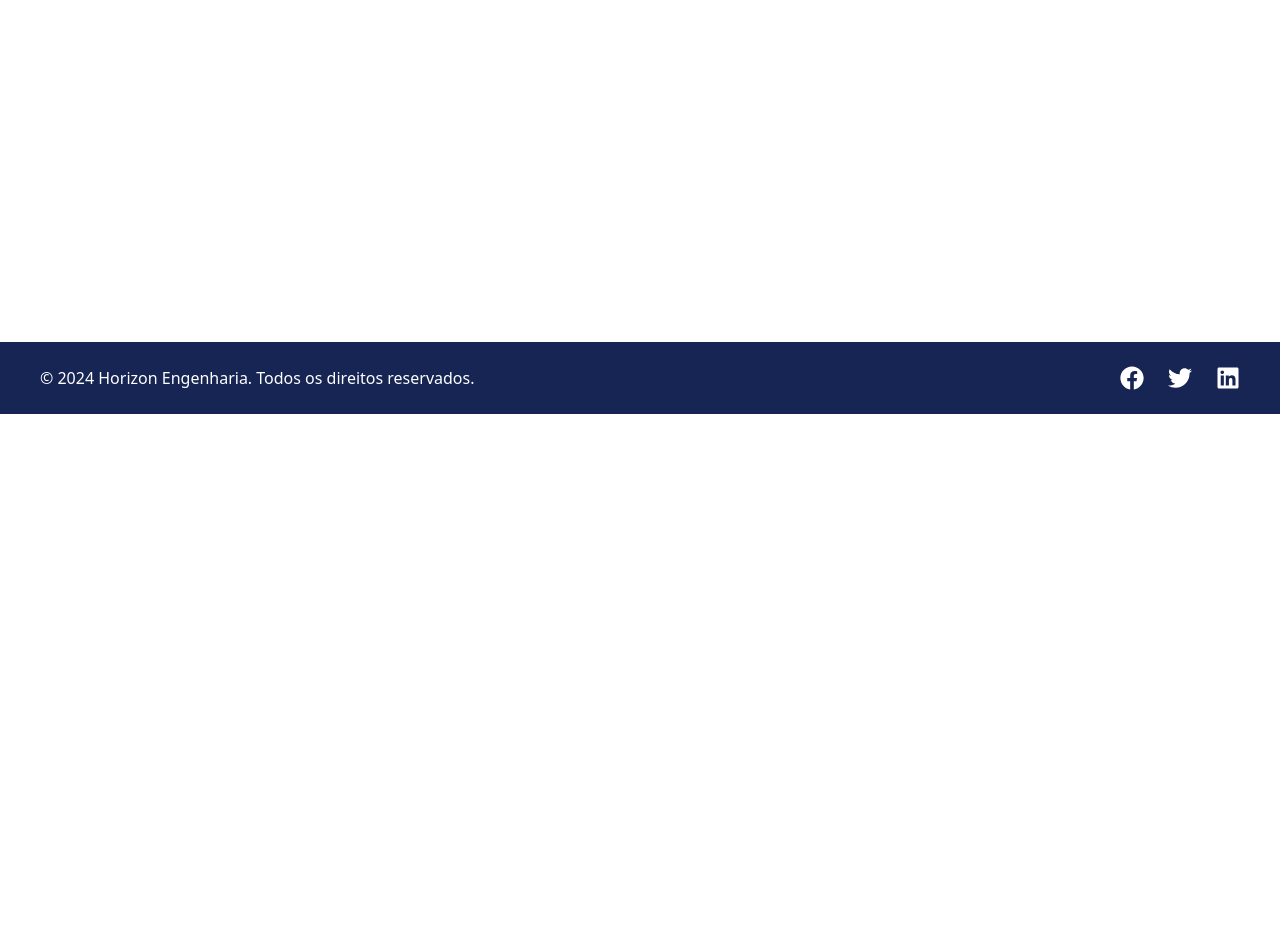
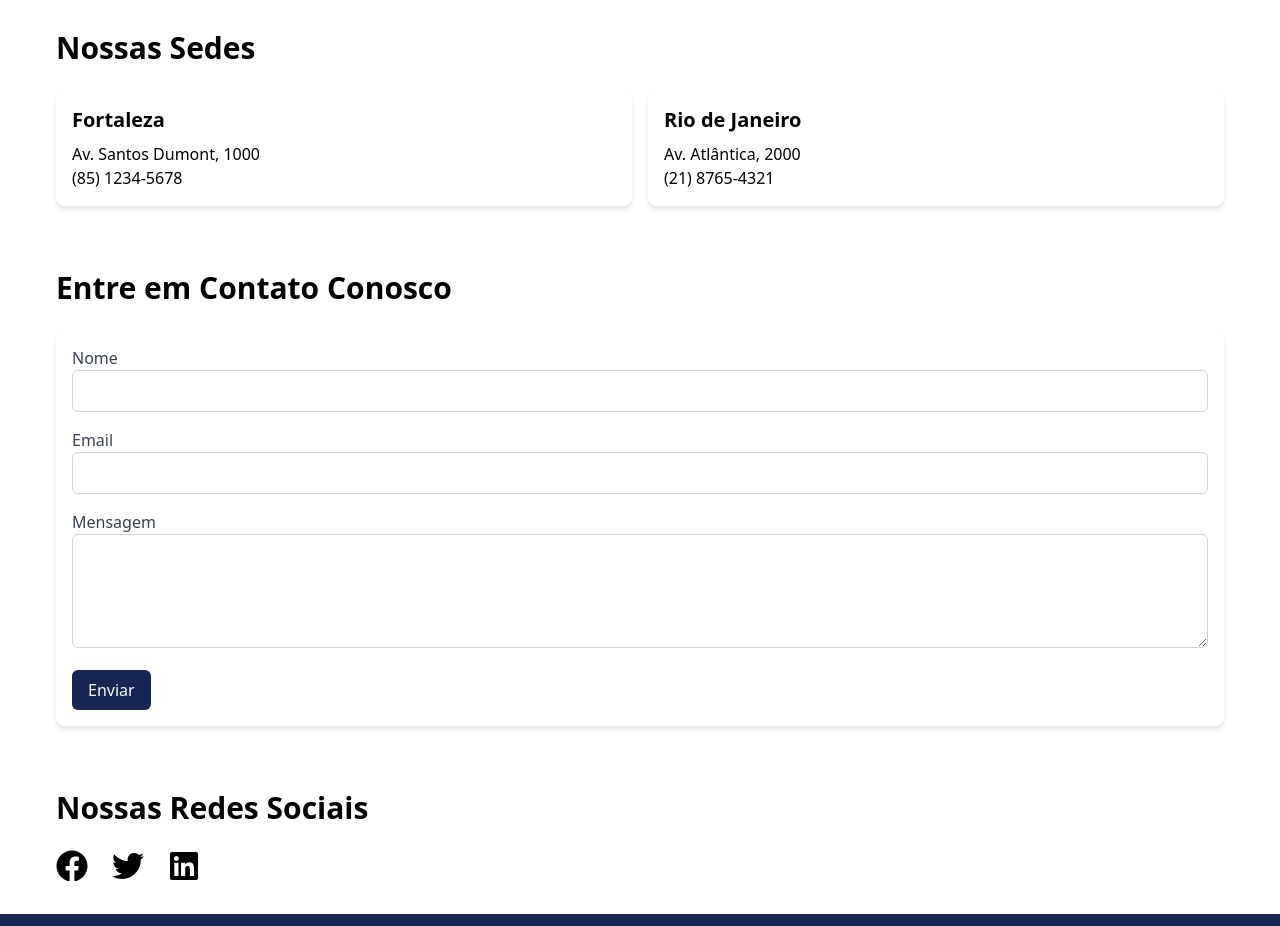
Before and after one commit to moniquedg/GTi-site-react, a React (Create React App) app: page /contact in a window 1280 px wide. Shown: the part 386-1312 px from the top of the page. Before the commit the page ends 800 px from the top, so only its background shows below. Built offline with nearby package versions, Linux system fonts and the light colour scheme.

Commit message:
atualização da aba contatos

```diff
--- /dev/null
+++ b/src/data/offices.json
@@ -0,0 +1,14 @@
+[
+    {
+      "id": 1,
+      "city": "Fortaleza",
+      "address": "Av. Santos Dumont, 1000",
+      "phone": "(85) 1234-5678"
+    },
+    {
+      "id": 2,
+      "city": "Rio de Janeiro",
+      "address": "Av. Atlântica, 2000",
+      "phone": "(21) 8765-4321"
+    }
+  ]
--- a/src/pages/About.jsx
+++ b/src/pages/About.jsx
@@ -1,6 +1,6 @@
 import React from 'react';
 import servicesData from '../data/services.json';
-import headerImage from '../assets/header.jpg';
+import headerImage from '../assets/header-about.jpg';
 
 const About = () => {
   return (
--- a/src/pages/Contact.jsx
+++ b/src/pages/Contact.jsx
@@ -1,10 +1,64 @@
 import React from 'react';
+import { FaFacebook, FaTwitter, FaLinkedin } from 'react-icons/fa';
+import offices from '../data/offices.json';
+import contactHeader from '../assets/header-contacts.jpg';
 
 const Contact = () => {
   return (
     <div>
-      <h1>Contato</h1>
-      <p>Entre em contato conosco.</p>
+      <div className="relative">
+        <img src={contactHeader} alt="Contato" className="w-full h-64 object-cover" />
+        <div className="absolute inset-0 bg-black bg-opacity-50 flex items-center justify-center">
+          <h1 className="text-white text-4xl font-bold">Contato</h1>
+        </div>
+      </div>
+
+      <div className="container mx-auto max-w-screen-xl py-8 px-4">
+        <h2 className="text-3xl font-bold mb-6">Nossas Sedes</h2>
+        <div className="grid grid-cols-1 md:grid-cols-2 gap-4">
+          {offices.map((office) => (
+            <div key={office.id} className="bg-white shadow-md p-4 rounded-lg">
+              <h3 className="text-xl font-bold mb-2">{office.city}</h3>
+              <p>{office.address}</p>
+              <p>{office.phone}</p>
+            </div>
+          ))}
+        </div>
+      </div>
+
+      <div className="container mx-auto max-w-screen-xl py-8 px-4">
+        <h2 className="text-3xl font-bold mb-6">Entre em Contato Conosco</h2>
+        <form className="bg-white shadow-md p-4 rounded-lg">
+          <div className="mb-4">
+            <label htmlFor="name" className="block text-gray-700">Nome</label>
+            <input type="text" id="name" className="w-full p-2 border border-gray-300 rounded-md" />
+          </div>
+          <div className="mb-4">
+            <label htmlFor="email" className="block text-gray-700">Email</label>
+            <input type="email" id="email" className="w-full p-2 border border-gray-300 rounded-md" />
+          </div>
+          <div className="mb-4">
+            <label htmlFor="message" className="block text-gray-700">Mensagem</label>
+            <textarea id="message" className="w-full p-2 border border-gray-300 rounded-md" rows="4"></textarea>
+          </div>
+          <button type="submit" className="bg-blue-950 text-white py-2 px-4 rounded-md">Enviar</button>
+        </form>
+      </div>
+
+      <div className="container mx-auto max-w-screen-xl py-8 px-4">
+        <h2 className="text-3xl font-bold mb-6">Nossas Redes Sociais</h2>
+        <div className="flex space-x-6">
+          <a href="#" className="hover:text-gray-400">
+            <FaFacebook size={32} />
+          </a>
+          <a href="#" className="hover:text-gray-400">
+            <FaTwitter size={32} />
+          </a>
+          <a href="#" className="hover:text-gray-400">
+            <FaLinkedin size={32} />
+          </a>
+        </div>
+      </div>
     </div>
   );
 };
```
Also changed, not shown: src/assets/header-about.jpg (renamed from src/assets/header.jpg), src/assets/header-contacts.jpg (added).
